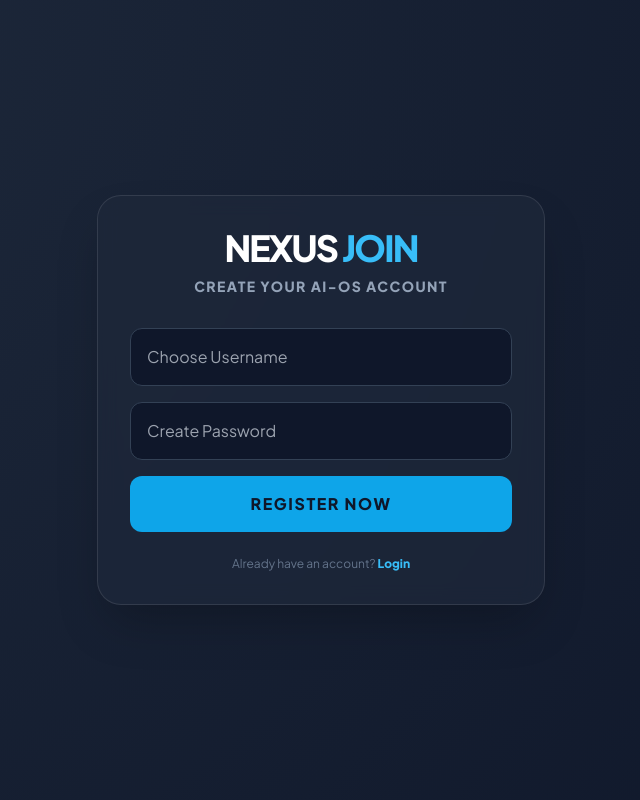
After one commit to nexus83511/NEXUS-AI-OS, a Flask app: page /signup in a window 1280 px wide. The commit adds this page. Shown: the whole page, without its empty margins (319-959 px from the left). Run offline with Flask 3, Linux system fonts and the light colour scheme; some libraries are stand-ins or nearby versions.

Commit message:
Fixed requirements and imports

```diff
--- a/app.py
+++ b/app.py
@@ -3,7 +3,10 @@ import json
 import requests
 import csv
 import PyPDF2
-from flask import Flask, request, jsonify, render_template, session, redirect, url_for
+from flask import Flask, request, jsonify, render_template, session, redirect, url_for, flash
+from flask_sqlalchemy import SQLAlchemy
+from flask_login import LoginManager, UserMixin, login_user, login_required, logout_user, current_user
+from werkzeug.security import generate_password_hash, check_password_hash
 from dotenv import load_dotenv
 from openai import OpenAI
 
@@ -12,40 +15,91 @@ load_dotenv()
 app = Flask(__name__)
 app.secret_key = os.getenv("FLASK_SECRET_KEY", "nexus_secret_key_123_abc")
 
+# --- Database & Login Configuration ---
+app.config['SQLALCHEMY_DATABASE_URI'] = 'sqlite:///nexus_users.db'
+app.config['SQLALCHEMY_TRACK_MODIFICATIONS'] = False
+db = SQLAlchemy(app)
+
+login_manager = LoginManager()
+login_manager.init_app(app)
+login_manager.login_view = 'login'
+
+# User Model
+class User(UserMixin, db.Model):
+    id = db.Column(db.Integer, primary_key=True)
+    username = db.Column(db.String(100), unique=True, nullable=False)
+    password = db.Column(db.String(200), nullable=False)
+
+# Create Database
+with app.app_context():
+    db.create_all()
+
+@login_manager.user_loader
+def load_user(user_id):
+    return User.query.get(int(user_id))
+
 # OpenAI Client
 client = OpenAI(api_key=os.getenv("OPENAI_API_KEY"))
 
-# --- ElevenLabs Settings ---
-# Note: Render ke Environment Variables mein ELEVENLABS_API_KEY lazmi set karein.
-# Agar code mein direct dalni hai toh niche wali line use karein:
-
-
-# --- Login Logic ---
-MASTER_PASSWORD = "admin786"
+# --- Authentication Routes ---
 
 @app.route('/')
+@login_required
 def home():
-    if not session.get('logged_in'):
-        return render_template('login.html')
-    return render_template('index.html')
+    return render_template('index.html', name=current_user.username)
 
-@app.route('/login', methods=['POST'])
+@app.route('/login', methods=['GET', 'POST'])
 def login():
-    data = request.get_json()
-    if data.get('password') == MASTER_PASSWORD:
-        session['logged_in'] = True
-        return jsonify({"success": True})
-    return jsonify({"success": False, "message": "Invalid Password"})
+    if request.method == 'POST':
+        # Dono formats handle karne ke liye (JSON aur Form)
+        if request.is_json:
+            data = request.get_json()
+            username = data.get('username')
+            password = data.get('password')
+        else:
+            username = request.form.get('username')
+            password = request.form.get('password')
+
+        user = User.query.filter_by(username=username).first()
+        if user and check_password_hash(user.password, password):
+            login_user(user)
+            if request.is_json:
+                return jsonify({"success": True})
+            return redirect(url_for('home'))
+
+        if request.is_json:
+            return jsonify({"success": False, "message": "Invalid credentials"})
+        flash('Invalid username or password')
+    return render_template('login.html')
+
+@app.route('/signup', methods=['GET', 'POST'])
+def signup():
+    if request.method == 'POST':
+        username = request.form.get('username')
+        password = request.form.get('password')
+
+        user_exists = User.query.filter_by(username=username).first()
+        if user_exists:
+            flash('Username already exists!')
+        else:
+            hashed_pw = generate_password_hash(password, method='pbkdf2:sha256')
+            new_user = User(username=username, password=hashed_pw)
+            db.session.add(new_user)
+            db.session.commit()
+            flash('Account created! Please login.')
+            return redirect(url_for('login'))
+    return render_template('signup.html')
 
 @app.route('/logout')
+@login_required
 def logout():
-    session.clear()
-    return redirect(url_for('home'))
+    logout_user()
+    return redirect(url_for('login'))
 
-# --- ElevenLabs Voice AI Route ---
+# --- AI & Business Logic Routes (Login Required) ---
 
-# --- PDF Upload aur Text Extraction ---
 @app.route('/upload-pdf', methods=['POST'])
+@login_required
 def upload_pdf():
     try:
         if 'file' not in request.files:
@@ -58,33 +112,24 @@ def upload_pdf():
         extracted_text = ""
         for page in reader.pages:
             text = page.extract_text()
-            if text:
-                extracted_text += text
+            if text: extracted_text += text
         return jsonify({"text": extracted_text[:7000]})
     except Exception as e:
         return jsonify({"error": str(e)}), 500
 
-# --- Search Leads Function ---
 def search_leads(query):
     api_key = os.getenv("SERPER_API_KEY")
-    if not api_key:
-        return {"error": "Serper API key missing"}
-
+    if not api_key: return None
     url = "https://google.serper.dev/search"
     payload = json.dumps({"q": query})
-    headers = {
-        'X-API-KEY': api_key,
-        'Content-Type': 'application/json'
-    }
+    headers = {'X-API-KEY': api_key, 'Content-Type': 'application/json'}
     try:
         response = requests.post(url, headers=headers, data=payload)
         return response.json()
-    except Exception as e:
-        print(f"Search Error: {e}")
-        return None
+    except: return None
 
-# --- AI Agent Logic ---
 @app.route('/ask-agent', methods=['POST'])
+@login_required
 def ask_agent():
     try:
         data = request.get_json()
@@ -101,10 +146,10 @@ def ask_agent():
             if raw_results:
                 search_data = f"\n\nSearch Results: {json.dumps(raw_results)[:1500]}"
 
-        system_prompt = f"You are Nexus AI, a professional sales engine. Context: {product_context}. Knowledge: {kb_context}."
+        system_prompt = f"You are Nexus AI, a professional sales engine. User: {current_user.username}. Product: {product_context}. Knowledge: {kb_context}."
 
         messages = [{"role": "system", "content": system_prompt}]
-        for msg in session['chat_history'][-5:]: # Last 5 messages for memory
+        for msg in session['chat_history'][-5:]:
             messages.append(msg)
         messages.append({"role": "user", "content": user_query + search_data})
 
@@ -119,16 +164,14 @@ def ask_agent():
     except Exception as e:
         return jsonify({"error": str(e)}), 500
 
-# --- Save Leads to CSV ---
 @app.route('/save-leads', methods=['POST'])
+@login_required
 def save_leads():
     try:
         data = request.get_json()
         leads_list = data.get('leads')
-        if not leads_list:
-            return jsonify({"error": "No leads to save"}), 400
-
-        filename = "nexus_leads.csv"
+        if not leads_list: return jsonify({"error": "No leads"}), 400
+        filename = f"leads_{current_user.username}.csv"
         keys = leads_list[0].keys()
         with open(filename, 'w', newline='', encoding='utf-8') as output_file:
             dict_writer = csv.DictWriter(output_file, fieldnames=keys)
--- a/requirements.txt
+++ b/requirements.txt
@@ -4,3 +4,6 @@ python-dotenv
 requests
 gunicorn
 PyPDF2
+flask-login
+flask-sqlalchemy
+werkzeug
--- /dev/null
+++ b/templates/signup.html
@@ -0,0 +1,25 @@
+<!DOCTYPE html>
+<html>
+<head>
+    <title>Nexus AI | Signup</title>
+    <script src="https://cdn.tailwindcss.com"></script>
+    <link href="https://fonts.googleapis.com/css2?family=Plus+Jakarta+Sans:wght@400;600;800&display=swap" rel="stylesheet">
+    <style>
+        body { font-family: 'Plus Jakarta Sans', sans-serif; background: radial-gradient(circle at top left, #1e293b 0%, #0f172a 100%); }
+        .glass { background: rgba(30, 41, 59, 0.7); backdrop-filter: blur(10px); border: 1px solid rgba(255,255,255,0.1); }
+    </style>
+</head>
+<body class="flex items-center justify-center min-h-screen text-white">
+    <div class="glass p-8 rounded-3xl w-full max-w-md shadow-2xl">
+        <h1 class="text-4xl font-black text-center mb-2 tracking-tighter">NEXUS <span class="text-sky-400">JOIN</span></h1>
+        <p class="text-slate-400 text-center text-sm mb-8 uppercase tracking-widest font-bold">Create your AI-OS account</p>
+
+        <form method="POST" class="space-y-4">
+            <input type="text" name="username" placeholder="Choose Username" class="w-full bg-slate-900 border border-slate-700 p-4 rounded-xl focus:outline-none focus:border-sky-500 text-white" required>
+            <input type="password" name="password" placeholder="Create Password" class="w-full bg-slate-900 border border-slate-700 p-4 rounded-xl focus:outline-none focus:border-sky-500 text-white" required>
+            <button type="submit" class="w-full bg-sky-500 hover:bg-sky-400 text-slate-900 font-bold py-4 rounded-xl transition-all uppercase tracking-widest">Register Now</button>
+        </form>
+        <p class="mt-6 text-center text-slate-500 text-xs">Already have an account? <a href="/login" class="text-sky-400 font-bold">Login</a></p>
+    </div>
+</body>
+</html>
```
Also changed, not shown: templates/login.html (+30 -28 lines).
